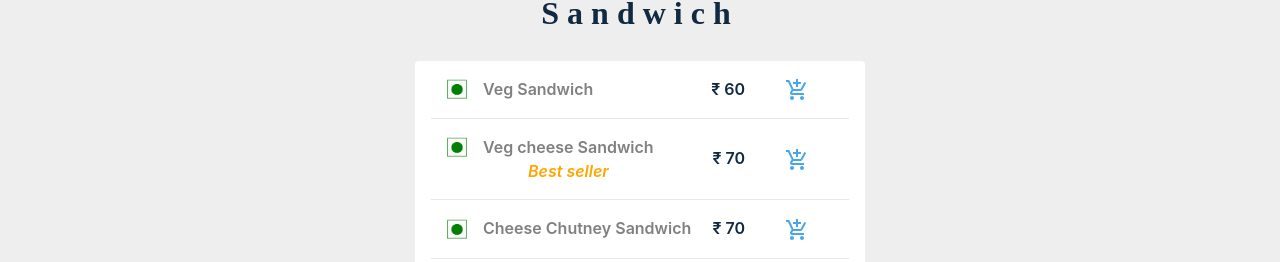
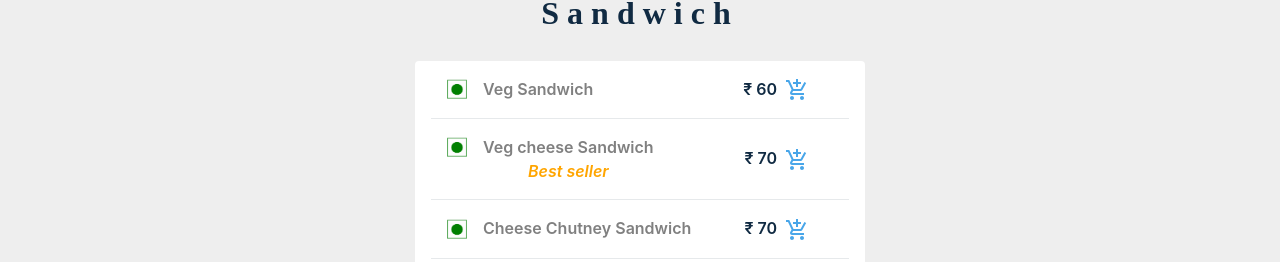
Before and after one commit to raghavpatidar/Miniature, a React (Create React App) app: page / in a window 1280 px wide. Shown: the part 538-800 px from the top of the page. Built offline with nearby package versions, Linux system fonts and the light colour scheme; a web font is replaced by a local one.

Commit message:
Add to cart button adusted

```diff
--- a/src/css/App.css
+++ b/src/css/App.css
@@ -423,7 +423,7 @@ p {
 }
 
 .cart-btn {
-    padding: 0 2rem;
+    padding: 0 2rem 0 0rem;
     margin-left: 2%rem;
 
 }
```
